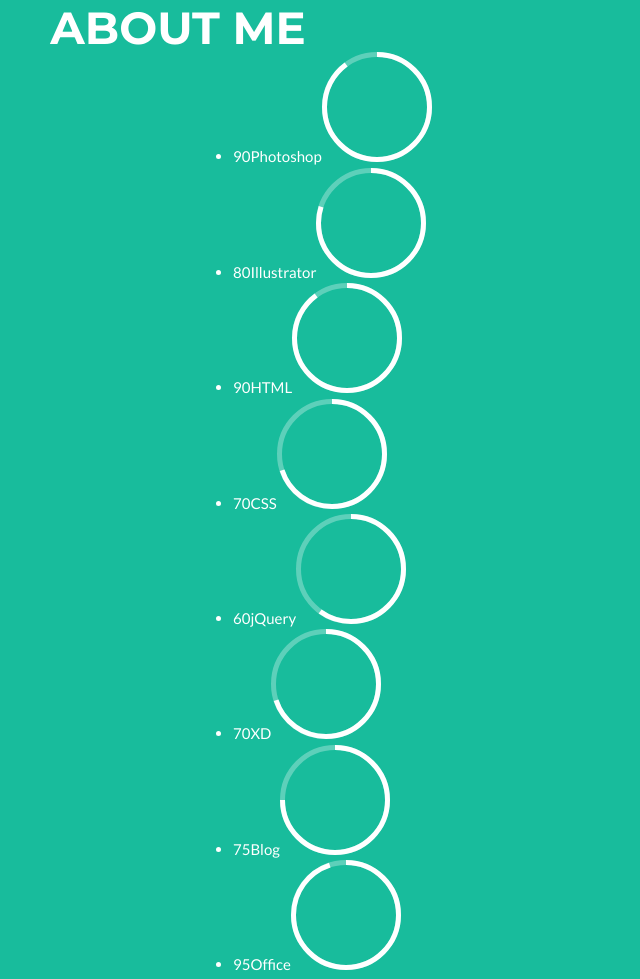
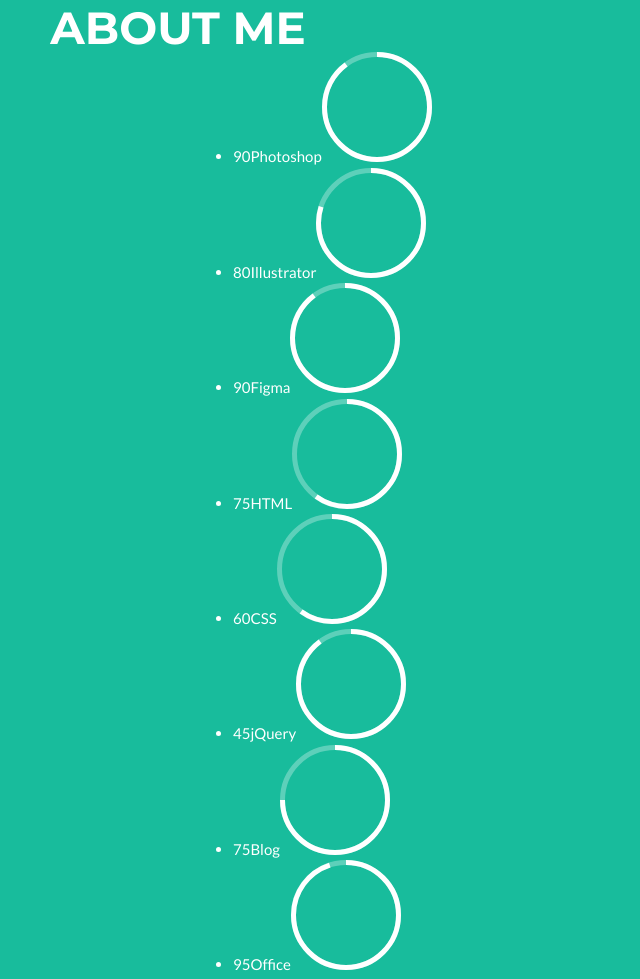
Before and after one commit to ye0ms0/portfolio, a plain HTML site: page index.html in a window 1280 px wide. Shown: the part 1980-2959 px from the top of the page, without its empty margins (462-1102 px from the left). Drawn offline with nearby package versions, Linux system fonts and the light colour scheme; files that its build step writes are made by us from their sources.

Commit message:
Update index.html

```diff
--- a/index.html
+++ b/index.html
@@ -189,10 +189,10 @@
                     <ul class="skill">
                       <li class="chart" data-percent="90"><span>90</span>Photoshop</li>
                       <li class="chart" data-percent="80"><span>80</span>Illustrator</li>
-                      <li class="chart" data-percent="90"><span>90</span>HTML</li>
-                      <li class="chart" data-percent="70"><span>70</span>CSS</li>
-                      <li class="chart" data-percent="60"><span>60</span>jQuery</li>
-                      <li class="chart" data-percent="70"><span>70</span>XD</li>
+                      <li class="chart" data-percent="90"><span>90</span>Figma</li>
+                      <li class="chart" data-percent="60"><span>75</span>HTML</li>
+                      <li class="chart" data-percent="60"><span>60</span>CSS</li>
+                      <li class="chart" data-percent="90"><span>45</span>jQuery</li>
                       <li class="chart" data-percent="75"><span>75</span>Blog</li>
                       <li class="chart" data-percent="95"><span>95</span>Office</li>
                     </ul>
@@ -235,7 +235,7 @@
             <div class="container">
                 <div class="row">
                     <div class="col-lg-12">
-                        Copyright &copy; My Website 2021
+                        Copyright &copy; My Website 2025
                     </div>
                 </div>
             </div>
```
